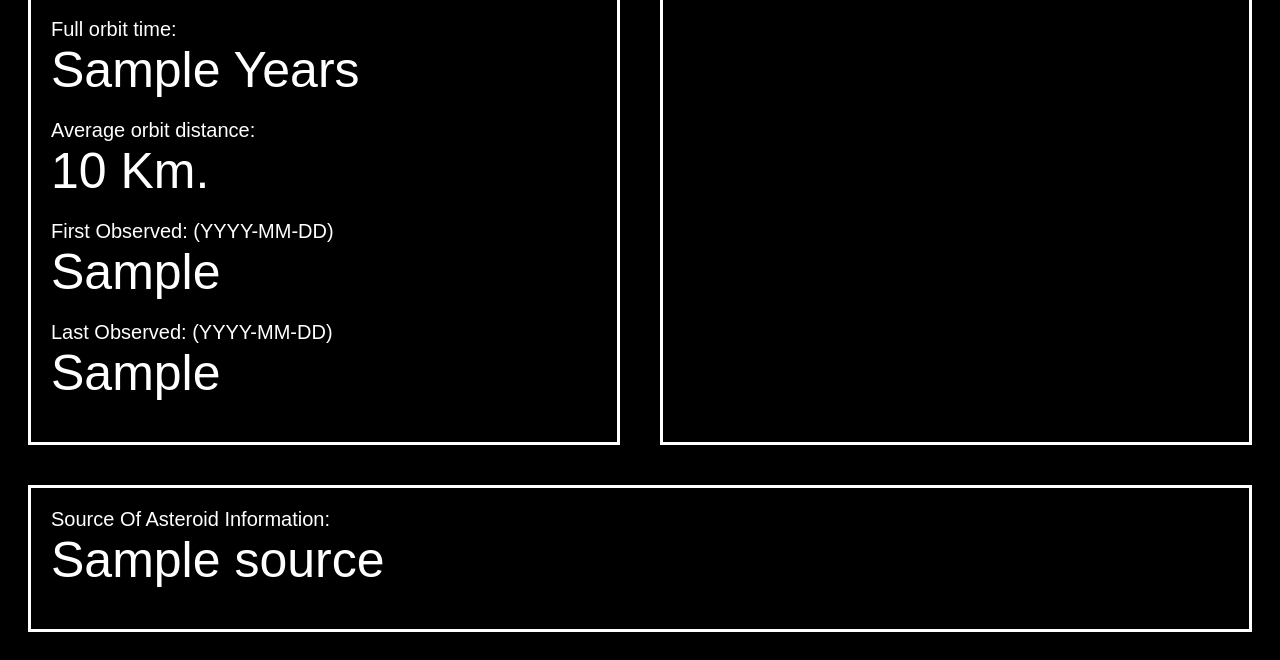
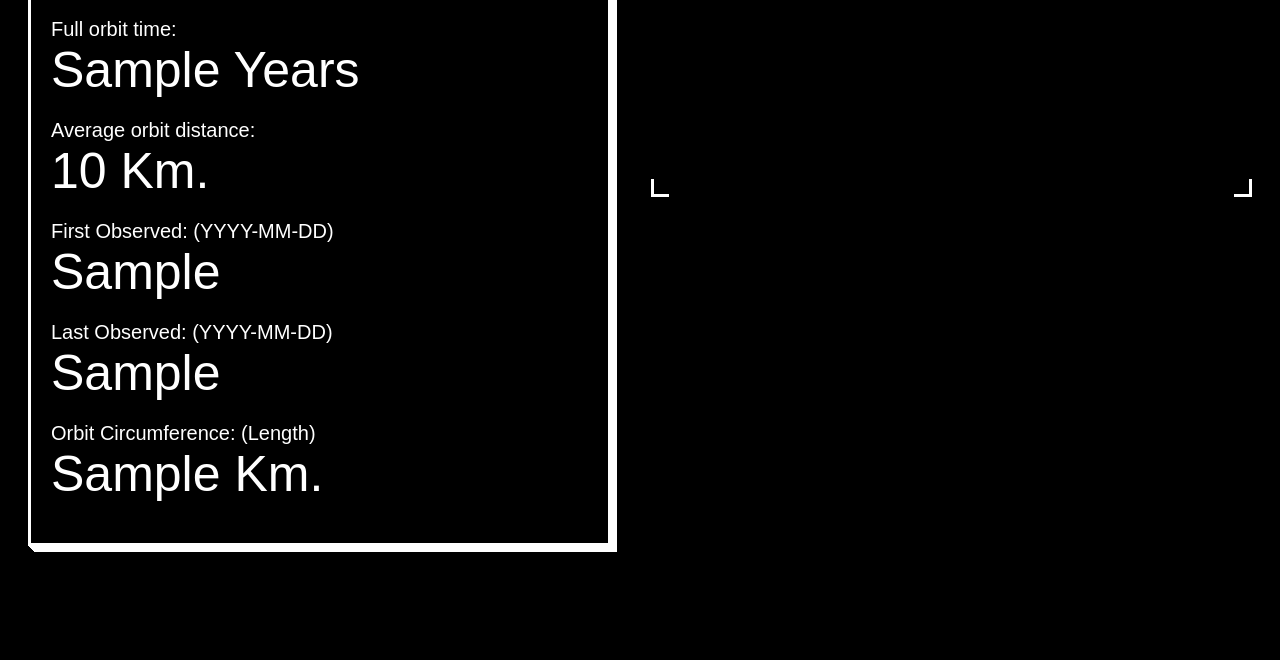
Before and after one commit to strumberr/Asteroid_Checker, a Flask app: template templates/asteroid_info.html in a window 1280 px wide. Shown: the part 773-1433 px from the top of the page. After the commit the page ends 1325 px from the top, so only its background shows below. Run offline with Flask 2, Linux system fonts and the light colour scheme; the template is opened without the code that fills it: most values are stand-ins (such as "Sample title", 1, 10 or a date in 2020).

Commit message:
Updated asteroid info UI

```diff
--- a/main.py
+++ b/main.py
@@ -1,3 +1,4 @@
+#import all the necessary packages
 from dotenv import load_dotenv
 from datetime import date
 import datetime
@@ -30,7 +31,7 @@
 def main():
 
 
-
+    #get the current date and the date tomorrow
     today = date.today()
     tomorrow = str(datetime.date.today() + datetime.timedelta(1))
     today_replaced = str(today).replace("-", "/")
@@ -44,6 +45,7 @@
     start_date = today
     end_date = tomorrow
 
+    #get the earth image
     earth_img = os.path.join(app.config['UPLOAD_FOLDER'], 'earth_img.png')
 
 
@@ -63,6 +65,7 @@
 @app.route('/asteroid/<variable>', methods=['GET', "POST"])
 def asteroid_info(variable):
 
+    #get today's day and tomorrow's date
     today = date.today()
     tomorrow = str(datetime.date.today() + datetime.timedelta(1))
     today_replaced = str(today).replace("-", "/")
@@ -89,11 +92,14 @@
 
     print(list_asteroids)
 
+    #run a for loop to check if the asteroid accessed is in the list, if it matches then get all of the data on the asteroid
+
     for el in list_asteroids:
         variable_underscore_slash = f"/{variable_underscore}"
         if variable_underscore_slash == el["asteroider_name"]["asteroid_link_replaced"]:
             print("true")
 
+            #using requests to get data
             diameter_min = el["asteroider_name"]["asteroid_diameter_min"]
             diameter_max = el["asteroider_name"]["asteroid_diameter_max"]
 
@@ -109,6 +115,7 @@
             asteroid_miss_earth_km_rounded = round(float(asteroid_miss_earth_km))
 
 
+            #get the asteroid ID using the information above and use the sbdb api to look it up
             session2 = requests.Session()
             r2 = session2.get(f'https://ssd-api.jpl.nasa.gov/sbdb.api?spk={asteroid_ID}&phys-par=1')
             r_dict2 = r2.json()
@@ -118,11 +125,15 @@
             a2 = json_main2["orbit"]["elements"][1]["value"]
             print(a2)
 
-            #orbit time
+            #orbit time calculation
             oy = float(a2) ** 3
             orbit_years = sqrt(oy)
 
-            #orbit average distance
+            #length of orbit
+            hours_in_time = 8760 * float(orbit_years)
+            circumference_orbit = hours_in_time * float(asteroid_kmh)
+
+            #orbit average distance calculation
             e = json_main2["orbit"]["elements"][0]["value"]
             b = sqrt(1-float(e)**2)
             ab = float(a2)/0.000000006684587
@@ -136,7 +147,7 @@
             source = json_main2["signature"]["source"]
 
 
-
+            #check if the orbit animation exists
             if os.path.exists(f'static/orbits_models/animated_{variable_underscore}.png'):
                 print(f'The file does exist')
                 asteroid_orbit = f'/static/orbits_models/animated_{variable_underscore}.png'
@@ -150,7 +161,7 @@
                 asteroid_char_2 = asteroid_char + 7
 
 
-
+            #render the template
             return render_template("asteroid_info.html", asteroid_orbit=asteroid_orbit,
                 diameter_min=f"{round(float(diameter_result)):,}",
                 asteroid_kmh=f"{round(float(asteroid_kmh)):,}",
@@ -164,11 +175,16 @@
                 first_observed=first_observed,
                 last_observed=last_observed,
                 source=source[-0:-3],
-                asteroid_char=asteroid_char_2)
+                asteroid_char=asteroid_char_2,
+                circumference_orbit=f"{round(circumference_orbit):,}")
 
 
 
     return render_template("asteroid_info.html")
+
+
+
+
 
 
 
--- a/static/asteroid_info_css.css
+++ b/static/asteroid_info_css.css
@@ -45,6 +45,14 @@
     font-family: 'Space Grotesk', sans-serif;
 }
 
+.boxtitle2 {
+    font-size: 15px;
+    font-weight: 400;
+    flex-wrap: wrap;
+    font-family: 'Space Grotesk', sans-serif;
+    margin-top: 5px;
+}
+
 .boxtext {
     font-size: 50px;
     font-weight: 400;
@@ -55,6 +63,15 @@
 .boxtext2 {
     font-size: 50px;
     font-weight: 200;
+    flex-wrap: wrap;
+    margin-bottom: 20px;
+    font-family: 'Space Grotesk', sans-serif;
+    display: flex;
+}
+
+.boxtext3 {
+    font-size: 20px;
+    font-weight: 500;
     flex-wrap: wrap;
     margin-bottom: 20px;
     font-family: 'Space Grotesk', sans-serif;
@@ -72,7 +89,41 @@
     background-color: black;
     flex-wrap: wrap;
     justify-content: flex-start;
+    box-shadow: 1px 1px 0px rgb(255, 255, 255),
+                2px 2px 0px rgb(255, 255, 255),
+                3px 3px 0px rgb(255, 255, 255),
+                4px 4px 0px rgb(255, 255, 255),
+                5px 5px 0px rgb(255, 255, 255),
+                6px 6px 0px rgb(255, 255, 255);
+
 }
+
+.keywordboxdesign4 {
+    border: 3px solid white;
+    padding: 20px;
+    margin: 20px;
+    color: white;
+    font-family: Arial;
+    height: auto;
+    width: 1000px;
+    background-color: black;
+    flex-wrap: wrap;
+    justify-content: flex-start;
+    box-shadow: 1px 1px 0px rgb(255, 255, 255),
+                2px 2px 0px rgb(255, 255, 255),
+                3px 3px 0px rgb(255, 255, 255),
+                4px 4px 0px rgb(255, 255, 255),
+                5px 5px 0px rgb(255, 255, 255),
+                6px 6px 0px rgb(255, 255, 255);
+
+
+
+}
+
+
+
+
+
 
 .keywordboxdesign2 {
     border: 3px solid white;
@@ -88,19 +139,56 @@
 }
 
 .keywordboxdesign3 {
-    border: 3px solid white;
     padding: 20px;
     margin: 20px;
     color: white;
     font-family: Arial;
-    height: auto;
+    height: 600px;
     width: 1000px;
     background-color: black;
     flex-wrap: wrap;
     justify-content: flex-start;
     background-color: #302244;
 
+    position: relative;
+    overflow: hidden;
+    box-shadow: inset 0px 0px 0px 3px white;
+    padding: 2em;
 }
+
+
+.keywordboxdesign3:before {
+    content:'';
+    display: block;
+    position: absolute;
+    border-top:10px solid black;
+    border-bottom:10px solid black;
+    height:calc(100% - 20px);
+    top:0;
+    width: calc(100% - 36px);
+    left:18px;
+
+
+}
+.keywordboxdesign3:after {
+    display: block;
+    position: absolute;
+    content:'';
+    border-right:10px solid black;
+    border-left:10px solid black;
+    height:calc(100% - 36px);
+    width: calc(100% - 20px);
+    top:18px;
+    left: 0;
+
+}
+
+
+
+
+
+
+
 
 .keywordslider {
     display: flex;
@@ -109,7 +197,8 @@
 }
 
 .fill {
-    height: 400px;
+    height: auto;
+    width: 700px;
     display: flex;
     justify-content: center;
     align-items: center;
--- a/templates/asteroid_info.html
+++ b/templates/asteroid_info.html
@@ -5,8 +5,9 @@
 <title>{{asteroid_name}}</title>
 <link rel="shortcut icon" href="{{ url_for('static', filename='asteroid_logo.png') }}">
 </head>
-
-
+<body>
+    <div class="main"></div>
+</body>
 
 <h1>
     Name - {{asteroid_name}}
@@ -36,7 +37,7 @@
 
     <div class="keywordslider">
 
-        <div class="keywordboxdesign">
+        <div class="keywordboxdesign4">
 
             <div class="boxtitle">
                 Asteroid ID:
@@ -92,27 +93,28 @@
                         {{last_observed}}
                     </div>
             </div>
+            <div class="boxtitle">
+                Orbit Circumference: (Length)
+                    <div class="boxtext2">
+                        {{circumference_orbit}} Km.
+                    </div>
+            </div>
         </div>
 
         <div class="keywordboxdesign3" style="background-color: black;">
             <div class="boxtitle" style="color: white;">
                 {{asteroid_name}}'s Current Orbit: (AU)
                     <div class="image_div">
-                        <img src="{{asteroid_orbit}}" alt="FeaturedImage" class="fill">
+                    </div>
+                    <div class="boxtitle2">
+                        Source Of Asteroid Information:
+                            <div class="boxtext3">
+                                {{source}}
+                            </div>
                     </div>
             </div>
         </div>
-    </div>
 
-    <div class="keywordslider">
-        <div class="keywordboxdesign2">
-            <div class="boxtitle">
-                Source Of Asteroid Information:
-                    <div class="boxtext2">
-                        {{source}}
-                    </div>
-            </div>
-        </div>
     </div>
 
 </div>
```
Also changed, not shown: testing_orbits.py (+8 -4 lines), static/images/Screenshot 2022-10-27 at 18.15.39.png (added), static/orbits_models/animated_2010_FC6.gif (added), static/orbits_models/animated_297418_2000_SP43.gif (deleted), 2 other files.
